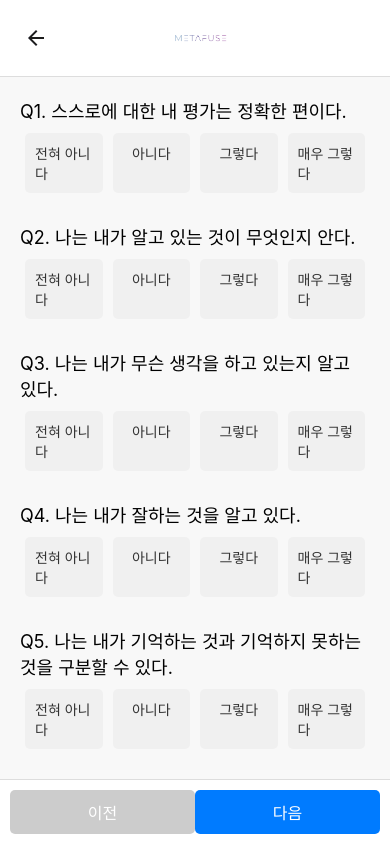
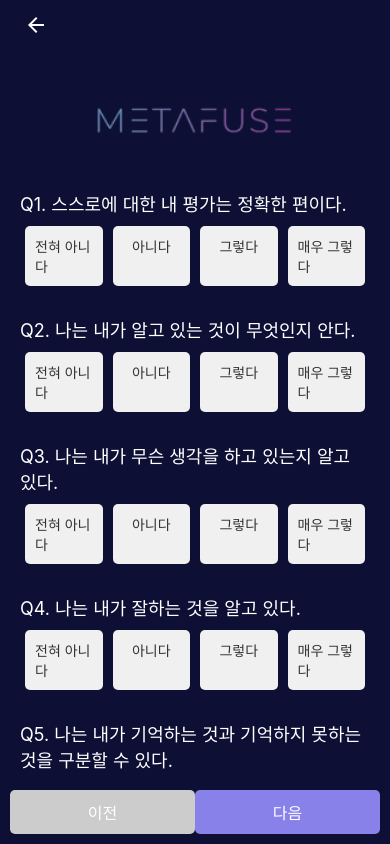
Before and after one commit to METAFUSE-AI/frontend, a React Native app: screen /TestPage in a window 390 px wide. Built offline with nearby package versions, Linux system fonts and the light colour scheme; what expo-auth-session would draw is missing.

Commit message:
🎨 TestPage 스타일 수정

```diff
--- a/screen/TestPage.js
+++ b/screen/TestPage.js
@@ -9,7 +9,6 @@ import {
 } from "react-native";
 import { HeaderBackButton } from "@react-navigation/elements";
 import { createTest } from "../components/ApiUtilsi/"; // api.js에서 createTest 함수 임포트
-
 import HeaderLogo from "../assets/images/headerLogo.png";
 
 const questions = [
@@ -42,6 +41,10 @@ const TestPage = ({ navigation }) => {
   const [currentPage, setCurrentPage] = useState(1);
   const [answers, setAnswers] = useState({});
   const scrollViewRef = useRef();
+
+  const handleLogoPress = () => {
+    navigation.navigate("MainPage");
+  };
 
   useEffect(() => {
     navigation.setOptions({
@@ -124,11 +127,15 @@ const TestPage = ({ navigation }) => {
 
   return (
     <View style={styles.container}>
-      <View style={styles.header}>
-        <HeaderBackButton onPress={() => navigation.goBack()} />
+      <View style={styles.customHeader}>
+        <HeaderBackButton
+          onPress={() => navigation.goBack()}
+          tintColor="#ffffff"
+        />
+      </View>
+      <TouchableOpacity onPress={handleLogoPress} style={styles.logoContainer}>
         <Image source={HeaderLogo} style={styles.headerLogo} />
-        <View style={{ width: 40 }} /> {/* Placeholder for alignment */}
-      </View>
+      </TouchableOpacity>
       <ScrollView
         ref={scrollViewRef}
         contentContainerStyle={styles.scrollViewContent}
@@ -162,7 +169,7 @@ const TestPage = ({ navigation }) => {
 const styles = StyleSheet.create({
   container: {
     flex: 1,
-    backgroundColor: "#f8f8f8",
+    backgroundColor: "#0D0F35",
   },
   header: {
     flexDirection: "row",
@@ -170,14 +177,24 @@ const styles = StyleSheet.create({
     justifyContent: "space-between",
     paddingHorizontal: 10,
     paddingVertical: 20,
-    backgroundColor: "#ffffff",
+    backgroundColor: "#0D0F35",
     borderBottomWidth: 1,
     borderBottomColor: "#ddd",
   },
+  customHeader: {
+    height: 50,
+    justifyContent: "center",
+    paddingLeft: 10,
+    backgroundColor: "#0D0F35",
+    zIndex: 10,
+  },
+  logoContainer: {
+    alignItems: "center",
+    marginTop: 20,
+  },
   headerLogo: {
-    width: 100,
-    height: 30,
-    resizeMode: "contain",
+    width: "70%",
+    height: 100,
   },
   scrollViewContent: {
     padding: 20,
@@ -188,6 +205,7 @@ const styles = StyleSheet.create({
   questionText: {
     fontSize: 18,
     marginBottom: 10,
+    color: "white",
   },
   answerContainer: {
     flexDirection: "row",
@@ -202,7 +220,7 @@ const styles = StyleSheet.create({
     marginHorizontal: 5,
   },
   selectedAnswer: {
-    backgroundColor: "#007bff",
+    backgroundColor: "#8881EA",
   },
   answerText: {
     color: "#333",
@@ -211,15 +229,13 @@ const styles = StyleSheet.create({
     flexDirection: "row",
     justifyContent: "space-between",
     padding: 10,
-    backgroundColor: "#ffffff",
-    borderTopWidth: 1,
-    borderTopColor: "#ddd",
+    backgroundColor: "#0D0F35",
   },
   navigationButton: {
     flex: 1,
     alignItems: "center",
     paddingVertical: 10,
-    backgroundColor: "#007bff",
+    backgroundColor: "#8881EA",
     borderRadius: 5,
   },
   disabledButton: {
```
